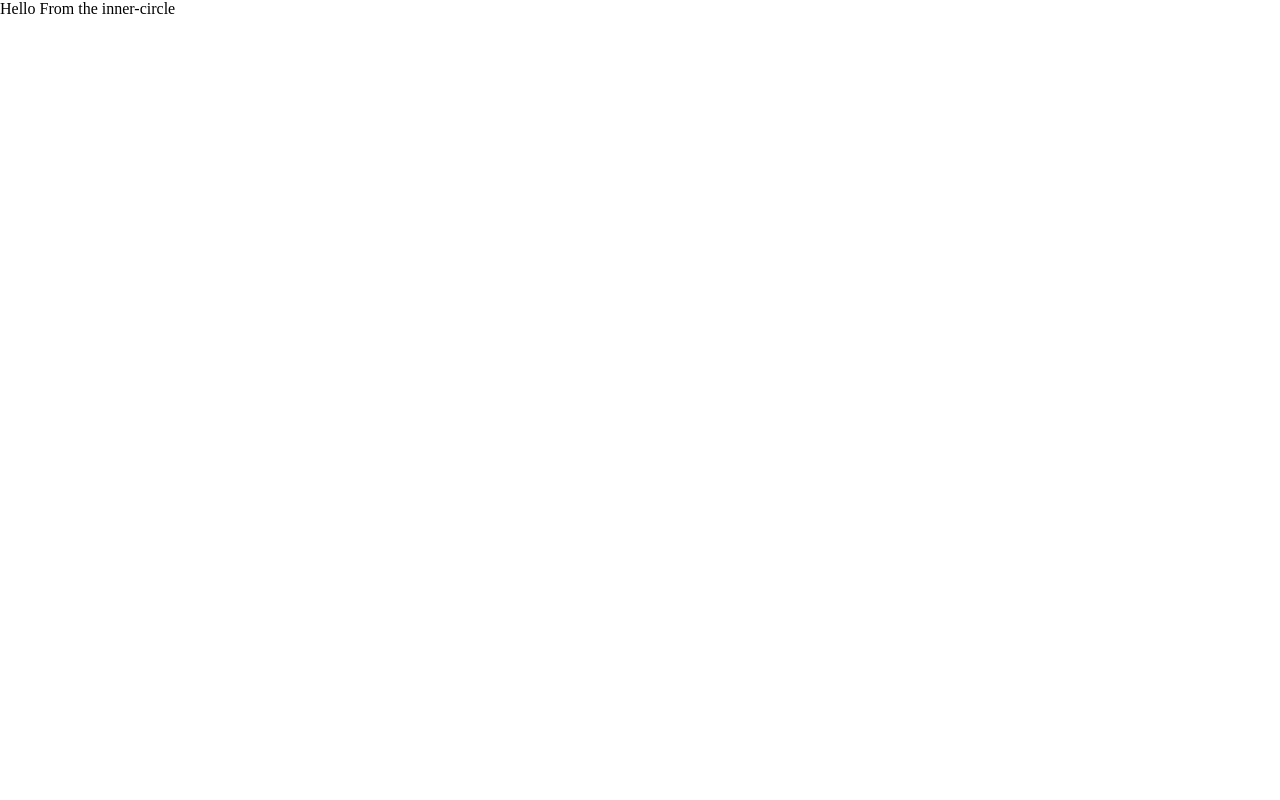
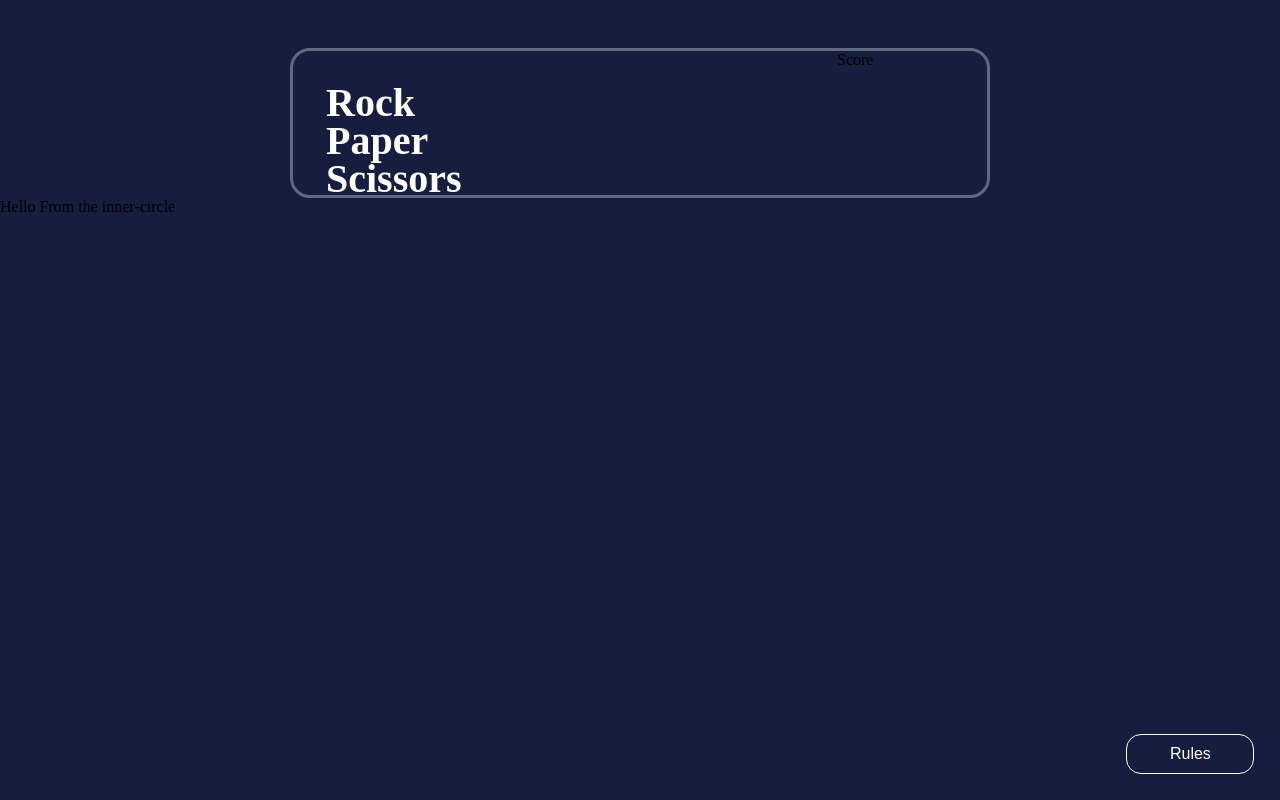
Before and after one commit to Win-Labs/rock-paper-scissors, a plain HTML site: page index.html in a window 1280 px wide. Drawn offline with Linux system fonts and the light colour scheme.

Commit message:
title-button

```diff
--- a/index.css
+++ b/index.css
@@ -3,3 +3,53 @@
   padding: 0;
   margin: 0;
 }
+
+body {
+  background-color: #161e3f;
+}
+
+.title-score {
+  display: flex;
+  background-color: transparent;
+  justify-content: space-between;
+  flex-direction: row;
+  width: 700px;
+  height: 150px;
+  margin-top: 48px;
+  margin-left: auto;
+  margin-right: auto;
+  border: solid 3px #5e6a81;
+  border-radius: 20px;
+}
+
+.title {
+  color: #ffffff;
+  font-weight: 700;
+  font-size: 40px;
+  width: 155.48px;
+  margin-left: 33px;
+  line-height: 0.95;
+  margin-bottom: 33px;
+  margin-top: 33px;
+  text-align: left;
+  align-items: center;
+}
+
+.score {
+  width: 150px;
+  height: 114px;
+}
+
+.rules-button {
+  position: absolute;
+  background-color: transparent;
+  color: #ffffff;
+  font-size: 16px;
+  width: 128px;
+  height: 40px;
+  right: 0;
+  bottom: 0;
+  margin: 2%;
+  border: solid 0.5px #ffffff;
+  border-radius: 15px;
+}
--- a/index.html
+++ b/index.html
@@ -9,7 +9,12 @@
   </head>
   <body>
     <div class="outer-circle">
+      <div class="title-score">
+        <div class="title">Rock<br />Paper<br />Scissors</div>
+        <div class="score">Score</div>
+      </div>
       <div class="inner-circle">Hello From the inner-circle</div>
+      <button class="rules-button">Rules</button>
     </div>
     <script src="index.js"></script>
   </body>
```
